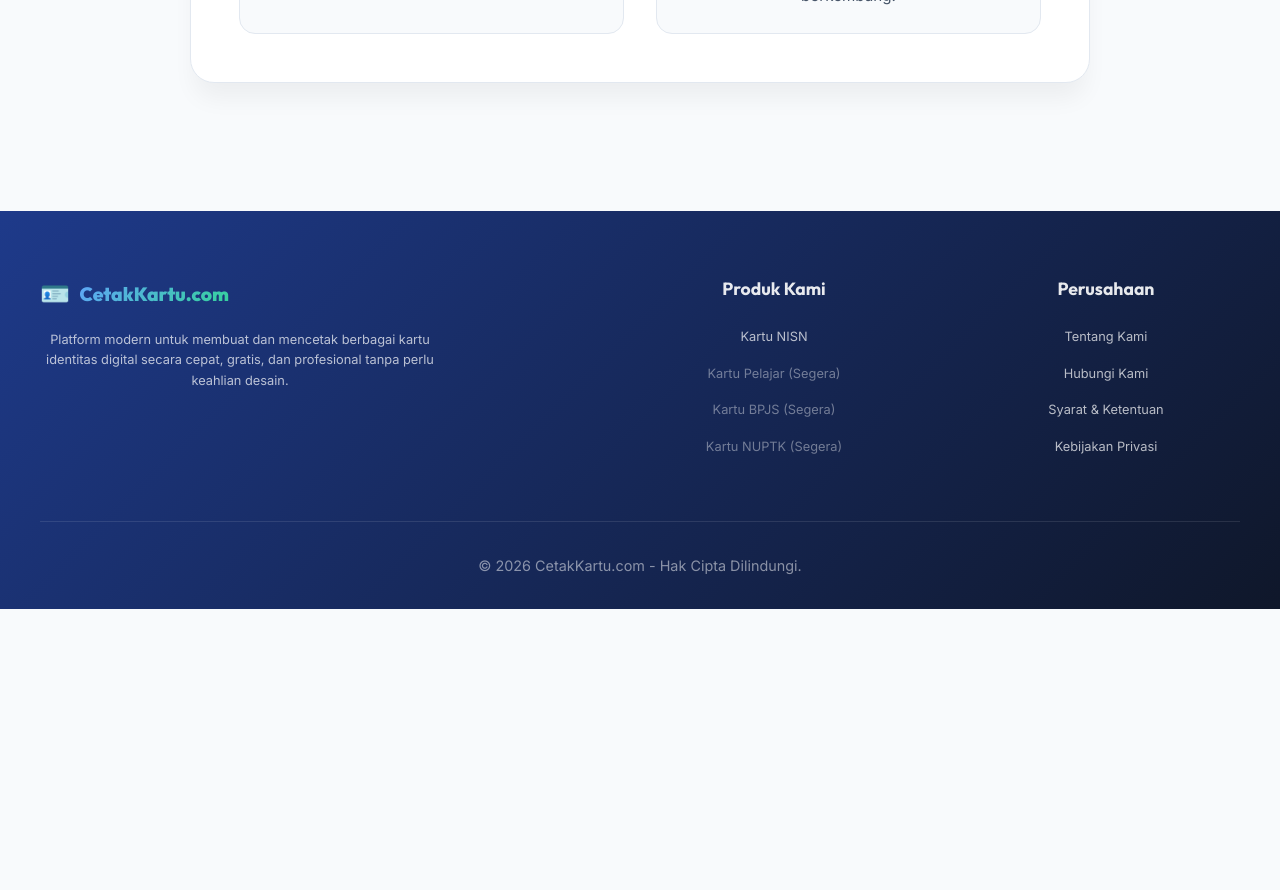
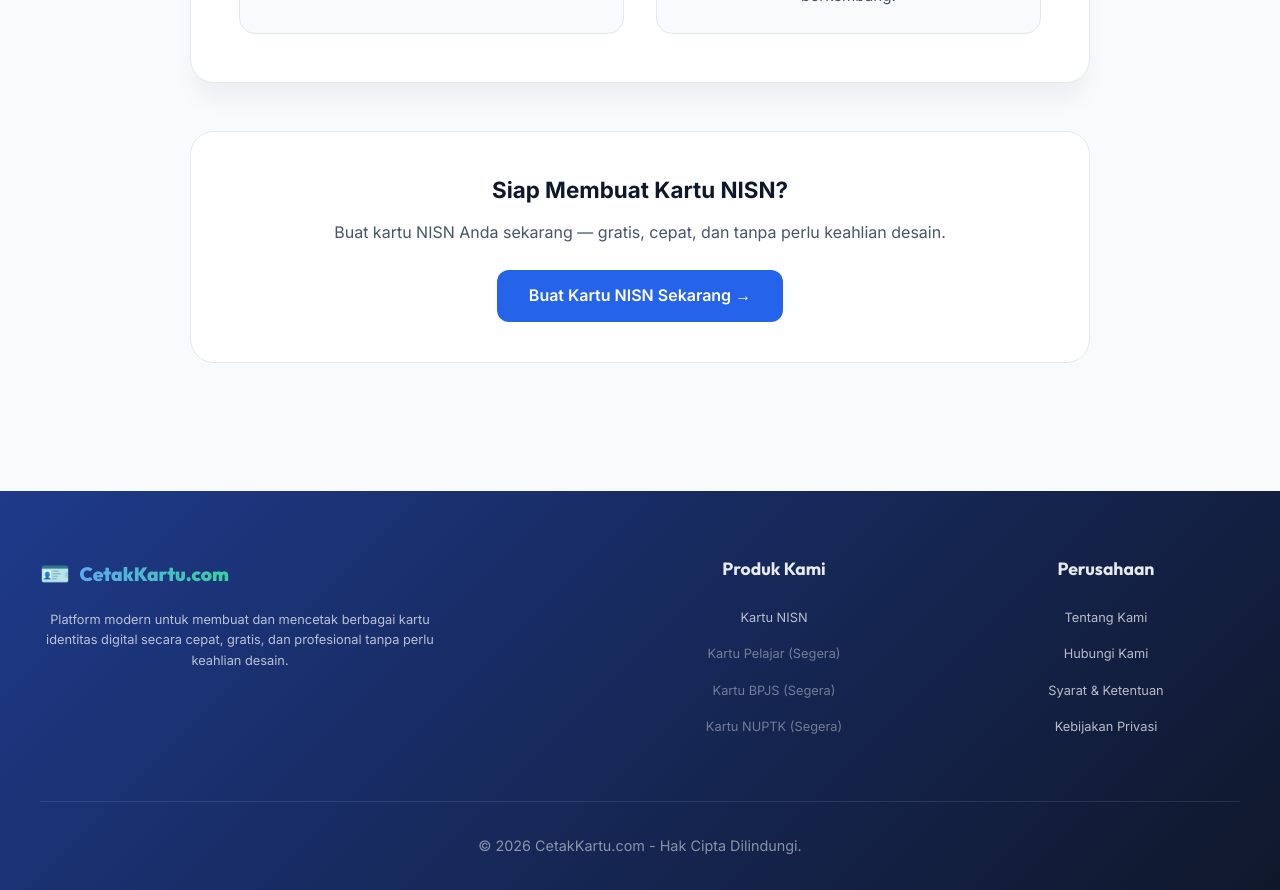
Before and after one commit to jakazulham/card-generator, a React (Vite) app: page /about in a window 1280 px wide. Shown: the part 2800-3690 px from the top of the page. Before the commit the page ends 3409 px from the top, so only its background shows below. Built offline with nearby package versions, Linux system fonts and the light colour scheme.

Commit message:
Change blog URL to /blog/, add CTA link to /nisn on About, Contact, Disclaimer pages

```diff
--- a/src/components/Layout.jsx
+++ b/src/components/Layout.jsx
@@ -47,7 +47,7 @@ export default function Layout() {
             </div>
 
             <Link to="/about" className={currentPath === '/about' ? 'active' : ''} onClick={() => setIsMobileMenuOpen(false)}>Tentang Kami</Link>
-            <a href="https://blog.cetakkartu.com" target="_blank" rel="noopener noreferrer" onClick={() => setIsMobileMenuOpen(false)}>Blog</a>
+            <a href="/blog/" onClick={() => setIsMobileMenuOpen(false)}>Blog</a>
             <Link to="/contact" className={currentPath === '/contact' ? 'active' : ''} onClick={() => setIsMobileMenuOpen(false)}>Kontak</Link>
             <Link to="/disclaimer" className={currentPath === '/disclaimer' ? 'active' : ''} onClick={() => setIsMobileMenuOpen(false)}>Disclaimer</Link>
 
--- a/src/pages/About.jsx
+++ b/src/pages/About.jsx
@@ -1,4 +1,5 @@
 import React from 'react';
+import { Link } from 'react-router-dom';
 
 export default function About() {
   return (
@@ -159,6 +160,12 @@ export default function About() {
 
         </div>
       </div>
+
+      <div style={{ textAlign: 'center', marginTop: '3rem', padding: '2.5rem', background: 'var(--bg-secondary)', borderRadius: '24px', border: '1px solid var(--border-color)', maxWidth: '900px', width: '100%' }}>
+        <h3 style={{ color: 'var(--text-primary)', fontSize: '1.4rem', marginBottom: '0.75rem' }}>Siap Membuat Kartu NISN?</h3>
+        <p style={{ color: 'var(--text-secondary)', marginBottom: '1.5rem', fontSize: '1rem' }}>Buat kartu NISN Anda sekarang — gratis, cepat, dan tanpa perlu keahlian desain.</p>
+        <Link to="/nisn" style={{ display: 'inline-block', background: 'var(--accent)', color: 'white', padding: '0.85rem 2rem', borderRadius: '12px', textDecoration: 'none', fontWeight: 600, fontSize: '1rem', transition: 'transform 0.2s' }}>Buat Kartu NISN Sekarang →</Link>
+      </div>
     </div>
   );
 }
--- a/src/pages/Contact.jsx
+++ b/src/pages/Contact.jsx
@@ -1,4 +1,5 @@
 import React from 'react';
+import { Link } from 'react-router-dom';
 
 export default function Contact() {
   return (
@@ -140,6 +141,12 @@ export default function Contact() {
         </div>
 
       </div>
+
+      <div style={{ textAlign: 'center', marginTop: '3rem', padding: '2.5rem', background: 'var(--bg-secondary)', borderRadius: '24px', border: '1px solid var(--border-color)', maxWidth: '800px', width: '100%' }}>
+        <h3 style={{ color: 'var(--text-primary)', fontSize: '1.4rem', marginBottom: '0.75rem' }}>Siap Membuat Kartu NISN?</h3>
+        <p style={{ color: 'var(--text-secondary)', marginBottom: '1.5rem', fontSize: '1rem' }}>Buat kartu NISN Anda sekarang — gratis, cepat, dan tanpa perlu keahlian desain.</p>
+        <Link to="/nisn" style={{ display: 'inline-block', background: 'var(--accent)', color: 'white', padding: '0.85rem 2rem', borderRadius: '12px', textDecoration: 'none', fontWeight: 600, fontSize: '1rem', transition: 'transform 0.2s' }}>Buat Kartu NISN Sekarang →</Link>
+      </div>
     </div>
   );
 }
--- a/src/pages/Disclaimer.jsx
+++ b/src/pages/Disclaimer.jsx
@@ -1,4 +1,5 @@
 import React from 'react';
+import { Link } from 'react-router-dom';
 
 export default function Disclaimer() {
   return (
@@ -106,6 +107,12 @@ export default function Disclaimer() {
 
         </div>
       </div>
+
+      <div style={{ textAlign: 'center', marginTop: '3rem', padding: '2.5rem', background: 'var(--bg-secondary)', borderRadius: '24px', border: '1px solid var(--border-color)', maxWidth: '900px', width: '100%' }}>
+        <h3 style={{ color: 'var(--text-primary)', fontSize: '1.4rem', marginBottom: '0.75rem' }}>Siap Membuat Kartu NISN?</h3>
+        <p style={{ color: 'var(--text-secondary)', marginBottom: '1.5rem', fontSize: '1rem' }}>Buat kartu NISN Anda sekarang — gratis, cepat, dan tanpa perlu keahlian desain.</p>
+        <Link to="/nisn" style={{ display: 'inline-block', background: 'var(--accent)', color: 'white', padding: '0.85rem 2rem', borderRadius: '12px', textDecoration: 'none', fontWeight: 600, fontSize: '1rem', transition: 'transform 0.2s' }}>Buat Kartu NISN Sekarang →</Link>
+      </div>
     </div>
   );
 }
```
